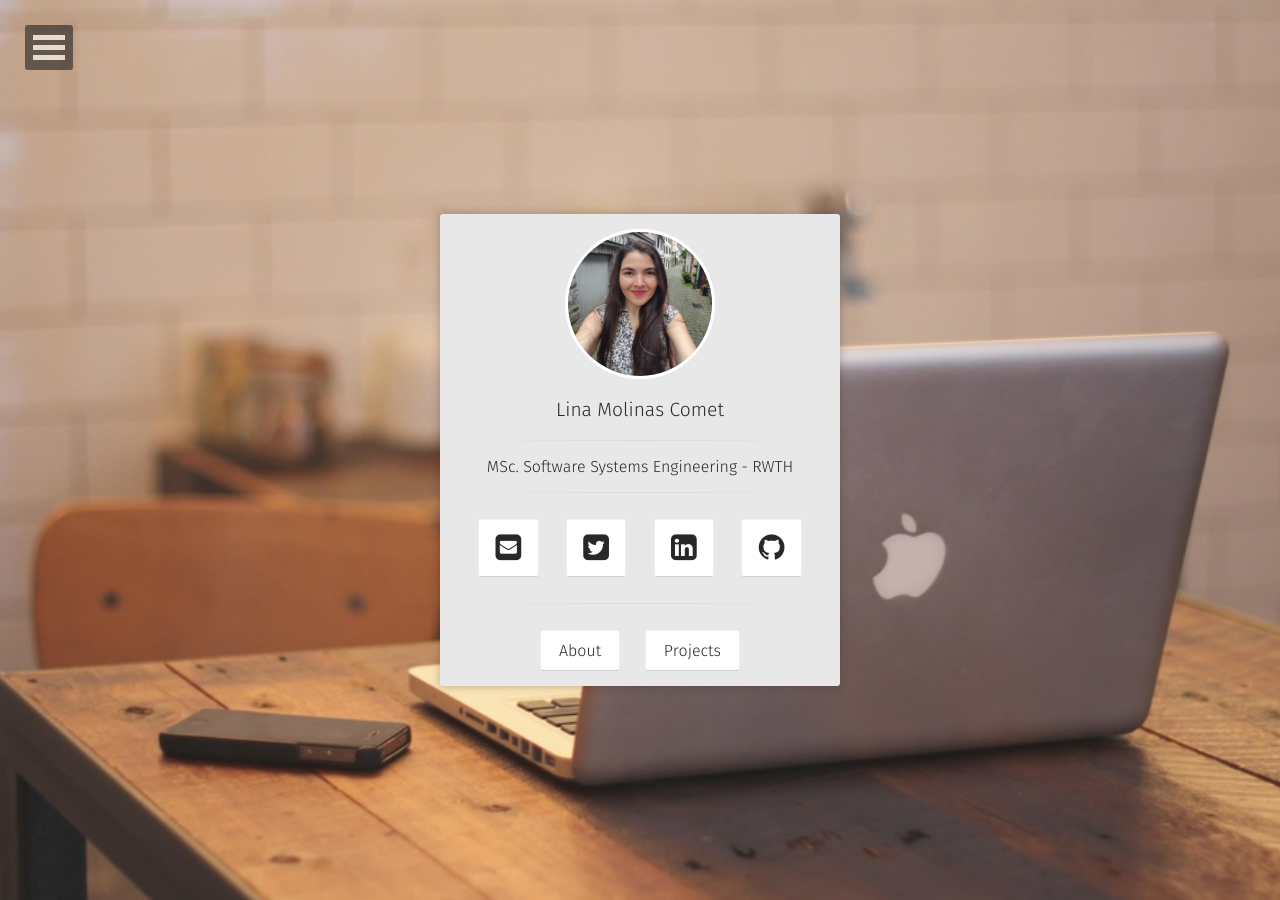
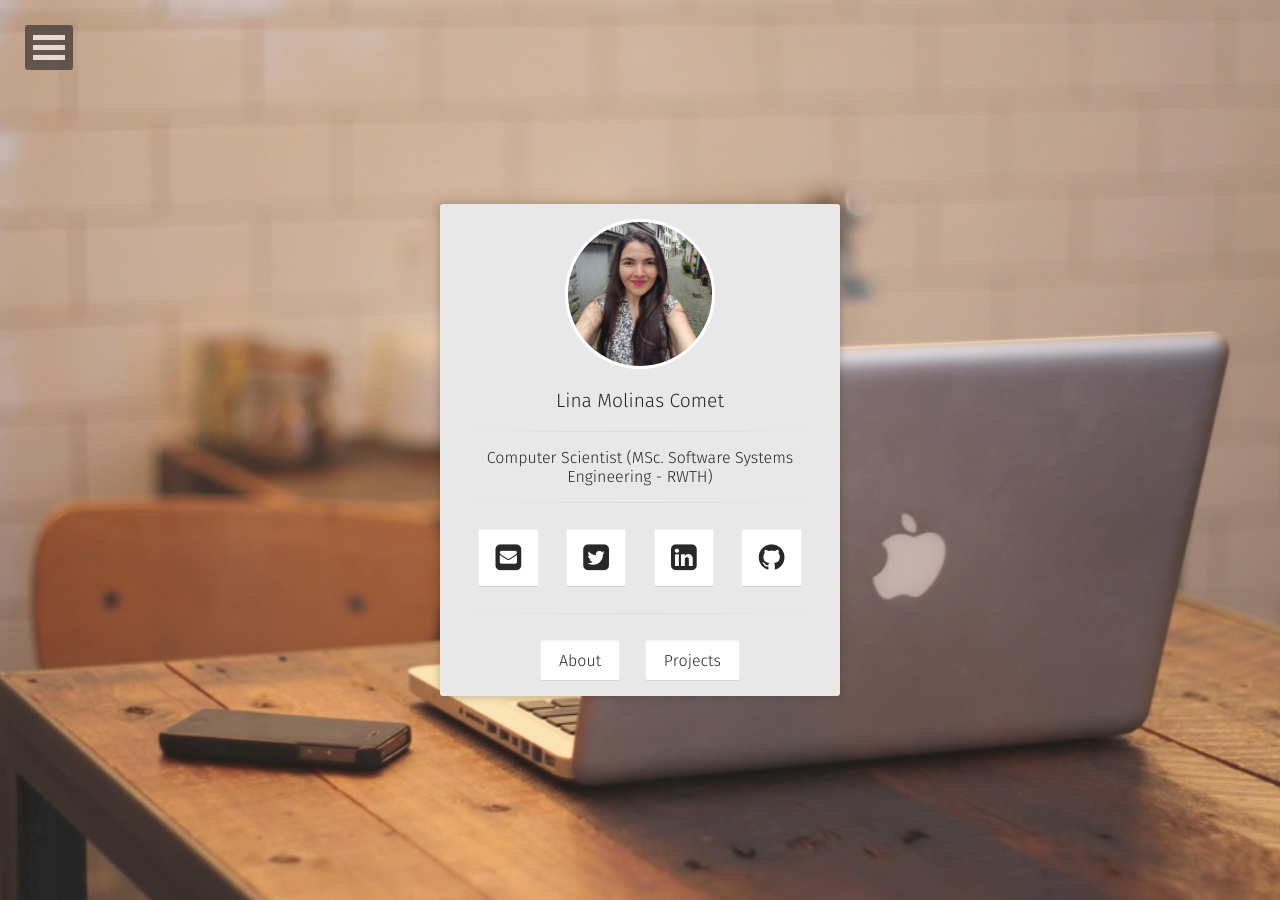
Before and after one commit to lcomet/linamolinascomet, a Jekyll site: the page built from index.html, in a window 1280 px wide. Built offline with Jekyll 4.4.1, drawn with Linux system fonts in a browser that asks for light colours; some web fonts are replaced.

Commit message:
Update _config.yml
update

```diff
--- a/_config.yml
+++ b/_config.yml
@@ -1,7 +1,7 @@
 # Site
 repository: lcomet.linamolinascomet
 title:              Lina Molinas Comet
-bio:                'MSc. Software Systems Engineering - RWTH'
+bio:                'Computer Scientist (MSc. Software Systems Engineering - RWTH)'
 description:        "Continuously learning"
 reading_time:       true
 words_per_minute:   200
```
